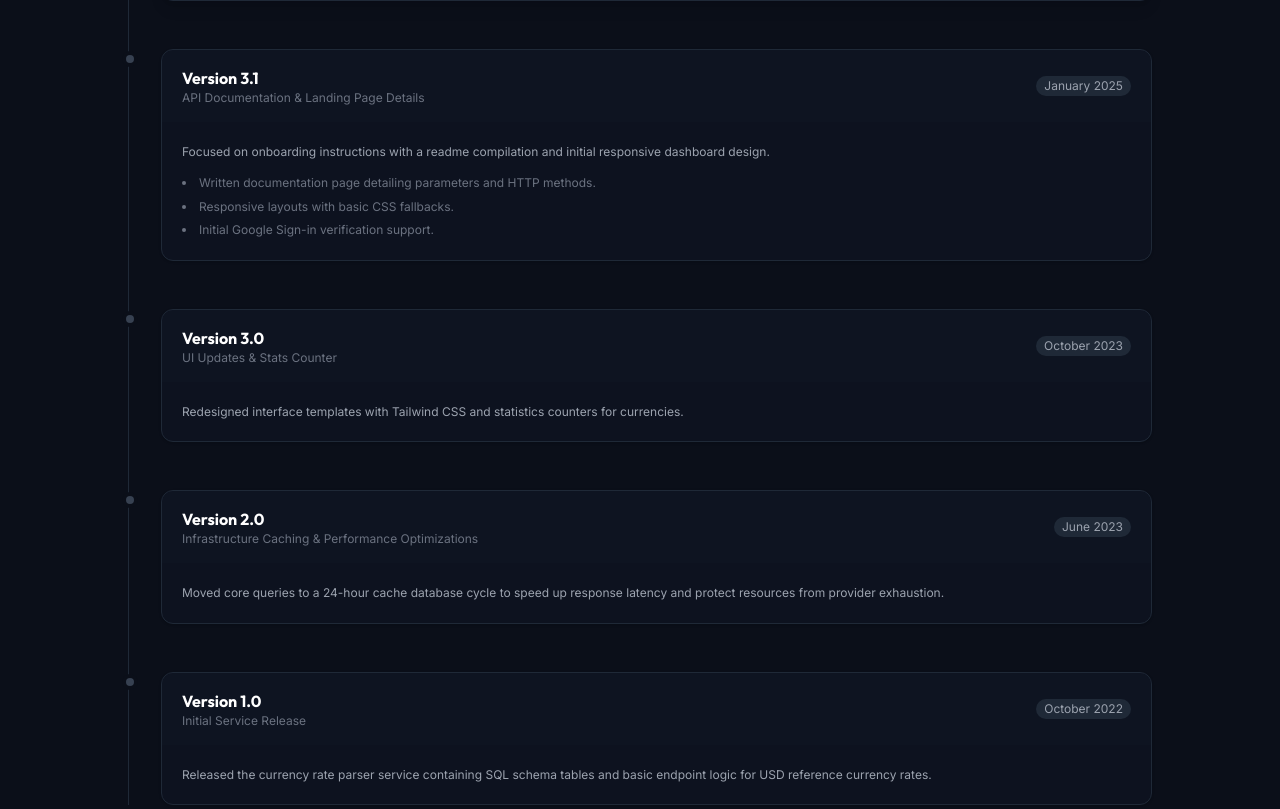
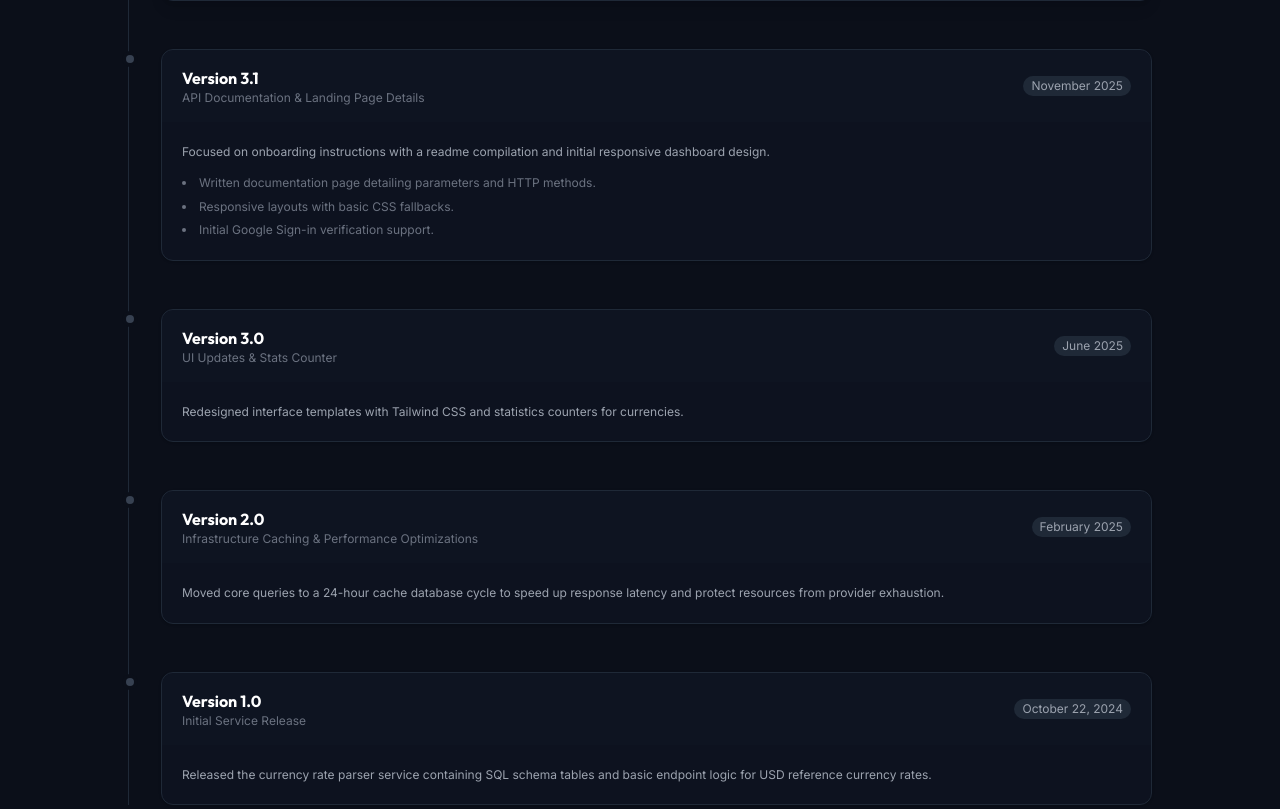
Before and after one commit to Imhotep-Tech/imhotep_currency_rates_api, a Flask app: page /version in a window 1280 px wide. Shown: the part 686-1495 px from the top of the page. Run offline with Flask 3, Linux system fonts and the light colour scheme; some libraries are stand-ins or nearby versions.

Commit message:
Update version release dates in version.html

```diff
--- a/templates/version.html
+++ b/templates/version.html
@@ -91,7 +91,7 @@
                         <h2 class="font-display text-base font-bold text-white">Version 3.1</h2>
                         <p class="m-0 text-xs text-gray-500">API Documentation & Landing Page Details</p>
                     </div>
-                    <span class="inline-flex self-start sm:self-center items-center rounded-full bg-gray-800 text-gray-400 px-2 py-0.5 text-xs">January 2025</span>
+                    <span class="inline-flex self-start sm:self-center items-center rounded-full bg-gray-800 text-gray-400 px-2 py-0.5 text-xs">November 2025</span>
                 </div>
                 <div class="p-5 text-xs text-gray-400 leading-relaxed space-y-3">
                     <p>Focused on onboarding instructions with a readme compilation and initial responsive dashboard design.</p>
@@ -114,7 +114,7 @@
                         <h2 class="font-display text-base font-bold text-white">Version 3.0</h2>
                         <p class="m-0 text-xs text-gray-500">UI Updates & Stats Counter</p>
                     </div>
-                    <span class="inline-flex self-start sm:self-center items-center rounded-full bg-gray-800 text-gray-400 px-2 py-0.5 text-xs">October 2023</span>
+                    <span class="inline-flex self-start sm:self-center items-center rounded-full bg-gray-800 text-gray-400 px-2 py-0.5 text-xs">June 2025</span>
                 </div>
                 <div class="p-5 text-xs text-gray-400 leading-relaxed space-y-3">
                     <p>Redesigned interface templates with Tailwind CSS and statistics counters for currencies.</p>
@@ -132,7 +132,7 @@
                         <h2 class="font-display text-base font-bold text-white">Version 2.0</h2>
                         <p class="m-0 text-xs text-gray-500">Infrastructure Caching & Performance Optimizations</p>
                     </div>
-                    <span class="inline-flex self-start sm:self-center items-center rounded-full bg-gray-800 text-gray-400 px-2 py-0.5 text-xs">June 2023</span>
+                    <span class="inline-flex self-start sm:self-center items-center rounded-full bg-gray-800 text-gray-400 px-2 py-0.5 text-xs">February 2025</span>
                 </div>
                 <div class="p-5 text-xs text-gray-400 leading-relaxed space-y-3">
                     <p>Moved core queries to a 24-hour cache database cycle to speed up response latency and protect resources from provider exhaustion.</p>
@@ -150,7 +150,7 @@
                         <h2 class="font-display text-base font-bold text-white">Version 1.0</h2>
                         <p class="m-0 text-xs text-gray-500">Initial Service Release</p>
                     </div>
-                    <span class="inline-flex self-start sm:self-center items-center rounded-full bg-gray-800 text-gray-400 px-2 py-0.5 text-xs">October 2022</span>
+                    <span class="inline-flex self-start sm:self-center items-center rounded-full bg-gray-800 text-gray-400 px-2 py-0.5 text-xs">October 22, 2024</span>
                 </div>
                 <div class="p-5 text-xs text-gray-400 leading-relaxed space-y-3">
                     <p>Released the currency rate parser service containing SQL schema tables and basic endpoint logic for USD reference currency rates.</p>
```
